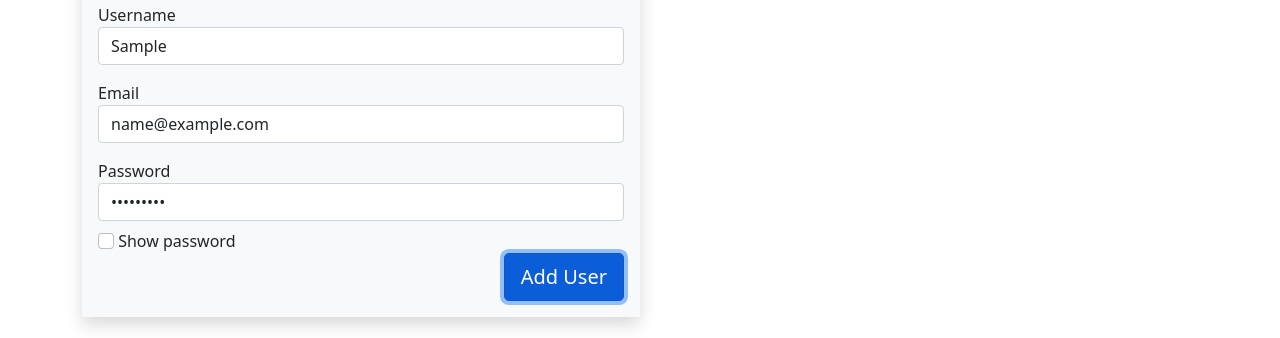
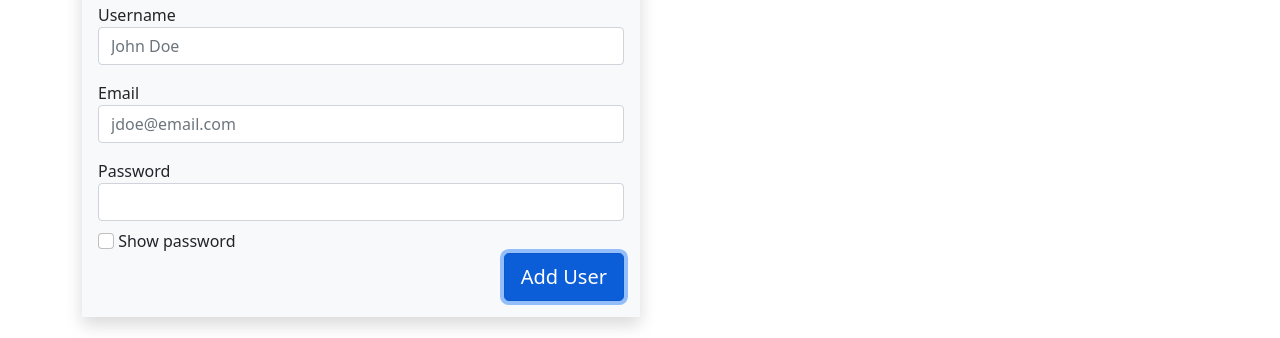
Before and after one commit to italijancic/coderhouse-js-tpc3, a plain HTML site: page pages/users.html in a window 1280 px wide. Both pictures are taken after typing "Sample", "name@example.com", "Sample123" into the empty fields and a click on the button "Add User". Shown: the part 196-534 px from the top of the page. Drawn offline with nearby package versions, Linux system fonts and the light colour scheme.

Commit message:
Add clear new user form after submit

```diff
--- a/js/devices.js
+++ b/js/devices.js
@@ -3,7 +3,6 @@ import { Device, Devices, devices, renderDevicesList } from "./devicesServices.j
 
 document.addEventListener('DOMContentLoaded', () => {
 
-
 	renderDevicesList(devices.getDevices())
 
 })
--- a/js/users.js
+++ b/js/users.js
@@ -26,11 +26,17 @@ document.addEventListener('DOMContentLoaded', () => {
 			"devices": []
 		}
 
+		// Clear form
+		document.querySelector('#username-text-input').value = ''
+		document.querySelector('#email-text-input').value = ''
+		document.querySelector('#password-text-input').value = ''
+
 		users.addUser(new User(newUser.username, newUser.email, newUser.password, []))
 
 		// Render new users list
 		renderUsersList(users.getUsers())
 
+
 		sessionStorage.setItem('users', JSON.stringify(users))
 	})
 
--- a/pages/users.html
+++ b/pages/users.html
@@ -49,7 +49,7 @@
 
 		<!-- New User Form -->
 		<div class="container mt-5">
-			<div class="col-6 bg-light ps-3 pe-3 pt-2 pb-2 shadow">
+			<div class="col-lg-6 bg-light ps-3 pe-3 pt-2 pb-2 shadow">
 				<h2 class="display-5">New user</h2>
 				<form action="" method="post">
 					<div class="form-group mb-3">
```
